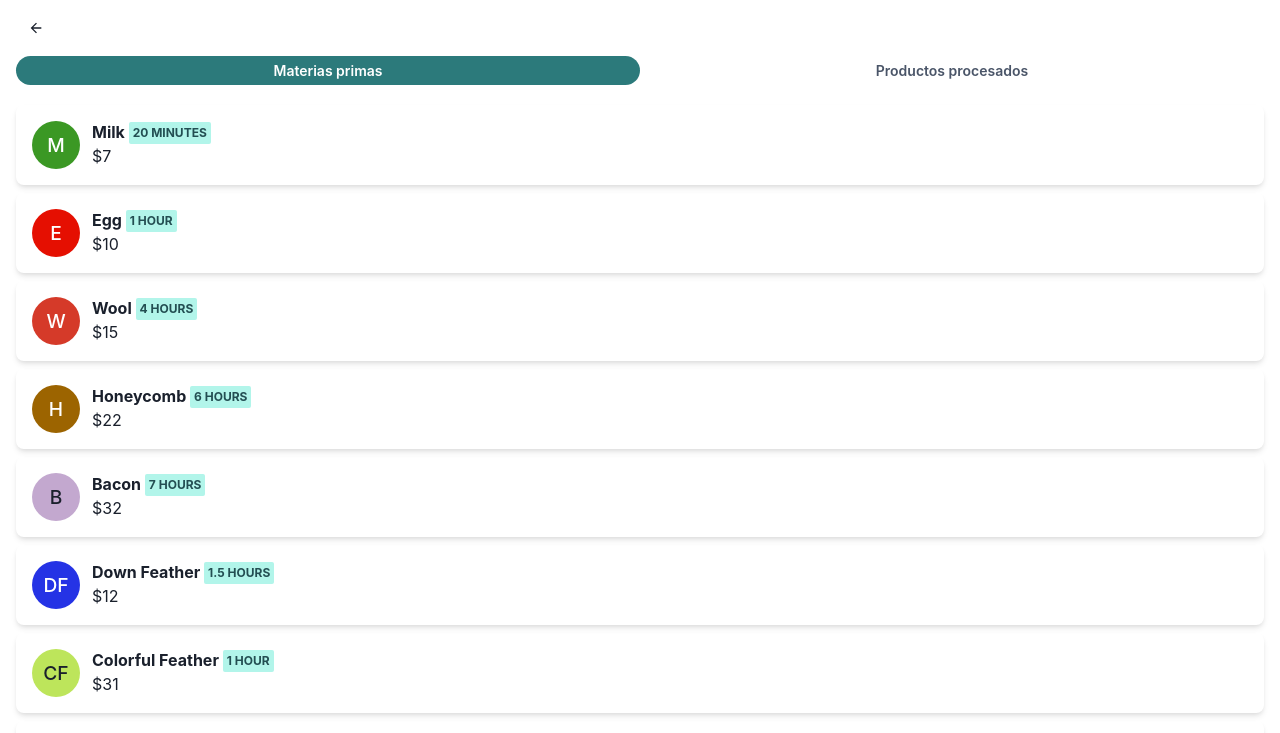
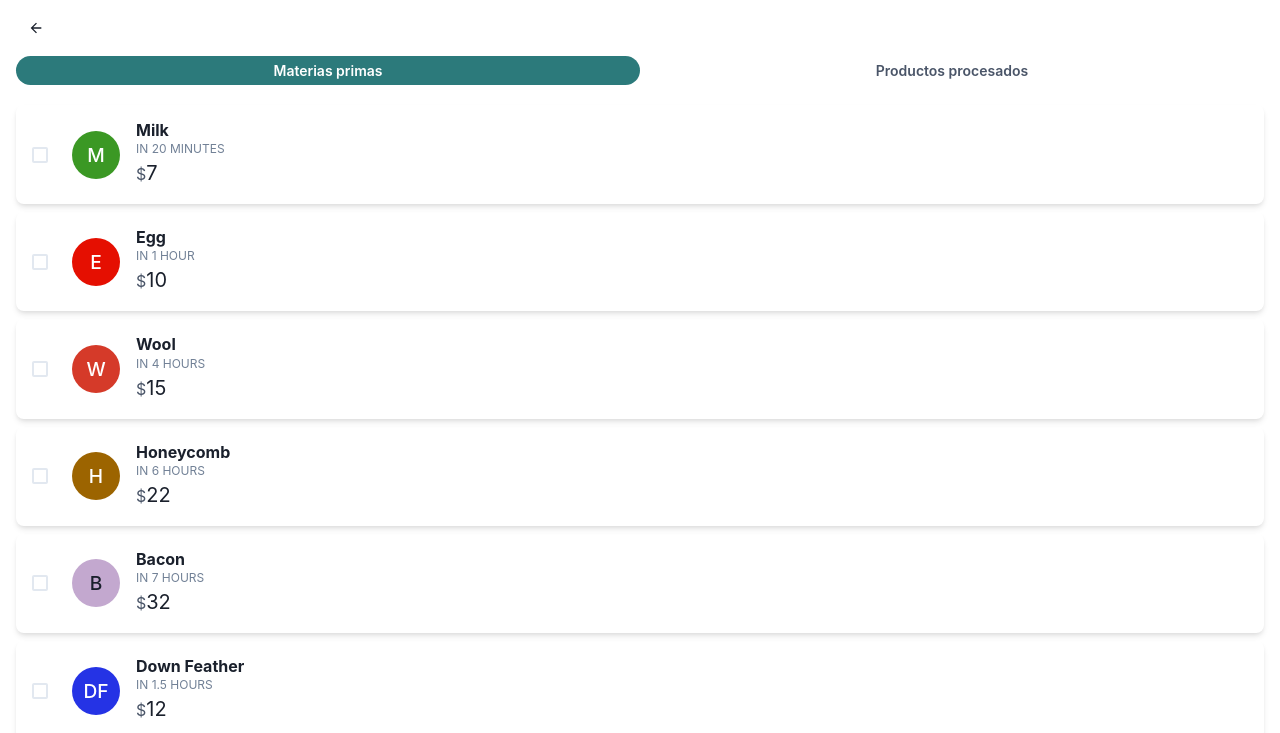
Before and after one commit to angelozdev/township-management, a Next.js app: page /add-order in a window 1280 px wide. Shown: the top 733 px of the page. Built offline with nearby package versions, Linux system fonts and the light colour scheme.

Commit message:
:sparkles: feat: add product card

```diff
--- a/views/AddOrder/AddOrder.tsx
+++ b/views/AddOrder/AddOrder.tsx
@@ -1,54 +1,23 @@
 import {
+  Avatar,
   Box,
+  Checkbox,
   Container,
-  Tabs,
+  Heading,
+  Stack,
+  StackItem,
+  Tab,
   TabList,
-  Tab,
   TabPanel,
   TabPanels,
-  Stack,
-  StackItem,
-  Avatar,
-  StatNumber,
-  Stat,
-  StatLabel,
-  Heading,
+  Tabs,
   Text,
-  Badge,
 } from "@chakra-ui/react";
 import { farmProducts } from "farm_products_and_feeds";
+import { prettyTime } from "./utils";
 import { Layout } from "./components";
 
 function AddOrder() {
-  const rtf = new Intl.RelativeTimeFormat("en", {
-    style: "long",
-    localeMatcher: "best fit",
-  });
-
-  const prettyTime = (time: number) => {
-    let format: Intl.RelativeTimeFormatUnit = "seconds";
-    let bestTime = time;
-
-    if (time >= 60 && time < 60 * 60) {
-      format = "minutes";
-      bestTime = time / 60;
-    } else if (time >= 60 * 60 && time < 60 * 60 * 24) {
-      format = "hours";
-      bestTime = time / (60 * 60);
-    } else if (time >= 60 * 60 * 24 && time < 60 * 60 * 24 * 7) {
-      format = "days";
-      bestTime = time / (60 * 60 * 24);
-    } else if (time >= 60 * 60 * 24 * 7 && time < 60 * 60 * 24 * 30) {
-      format = "weeks";
-      bestTime = time / (60 * 60 * 24 * 7);
-    } else if (time >= 60 * 60 * 24 * 30) {
-      format = "months";
-      bestTime = time / (60 * 60 * 24 * 30);
-    }
-
-    return rtf.format(bestTime, format).replace(/in/i, "");
-  };
-
   return (
     <Layout>
       <Box as="section">
@@ -68,31 +37,35 @@ function AddOrder() {
               <TabPanels>
                 <TabPanel p={0} my={5}>
                   <Stack as="ul" spacing={2}>
-                    {farmProducts.map(({ name, sell_price, time }) => {
+                    {farmProducts.map(({ name, sell_price, time }, index) => {
                       return (
-                        <StackItem
-                          key={name}
-                          p={4}
-                          rounded={8}
-                          shadow="md"
-                          as="li"
-                        >
-                          <Box display="flex" gridGap="3" alignItems="center">
-                            <Avatar name={name} size="md" />
-                            <Box>
-                              <Heading as="h3" size="sm">
-                                {name}{" "}
-                                <Badge
-                                  py="1"
-                                  variant="subtle"
-                                  colorScheme="teal"
+                        <StackItem key={name} rounded={8} shadow="md" as="li">
+                          <Checkbox colorScheme="teal" w="100%" p={4}>
+                            <Box display="flex" gridGap="4" alignItems="center">
+                              <Box ml={4}>
+                                <Avatar name={name} size="md" />
+                              </Box>
+
+                              <Box flexBasis="100px" flexGrow={1}>
+                                <Heading as="h3" size="sm">
+                                  {name}{" "}
+                                </Heading>
+                                <Text
+                                  fontSize="xs"
+                                  textTransform="uppercase"
+                                  color="gray.500"
                                 >
                                   {prettyTime(time)}
-                                </Badge>
-                              </Heading>
-                              <Text>${sell_price}</Text>
+                                </Text>
+                                <Text fontSize="xl">
+                                  <Text as="small" color="gray.600">
+                                    $
+                                  </Text>
+                                  <Text as="span">{sell_price}</Text>
+                                </Text>
+                              </Box>
                             </Box>
-                          </Box>
+                          </Checkbox>
                         </StackItem>
                       );
                     })}
--- /dev/null
+++ b/views/AddOrder/utils/index.ts
@@ -0,0 +1 @@
+export { default as prettyTime } from "./prettyTime";
--- /dev/null
+++ b/views/AddOrder/utils/prettyTime.ts
@@ -0,0 +1,30 @@
+const rtf = new Intl.RelativeTimeFormat("en", {
+  style: "long",
+  localeMatcher: "best fit",
+});
+
+function prettyTime(time: number) {
+  let format: Intl.RelativeTimeFormatUnit = "seconds";
+  let bestTime = time;
+
+  if (time >= 60 && time < 60 * 60) {
+    format = "minutes";
+    bestTime = time / 60;
+  } else if (time >= 60 * 60 && time < 60 * 60 * 24) {
+    format = "hours";
+    bestTime = time / (60 * 60);
+  } else if (time >= 60 * 60 * 24 && time < 60 * 60 * 24 * 7) {
+    format = "days";
+    bestTime = time / (60 * 60 * 24);
+  } else if (time >= 60 * 60 * 24 * 7 && time < 60 * 60 * 24 * 30) {
+    format = "weeks";
+    bestTime = time / (60 * 60 * 24 * 7);
+  } else if (time >= 60 * 60 * 24 * 30) {
+    format = "months";
+    bestTime = time / (60 * 60 * 24 * 30);
+  }
+
+  return rtf.format(bestTime, format);
+}
+
+export default prettyTime;
```
